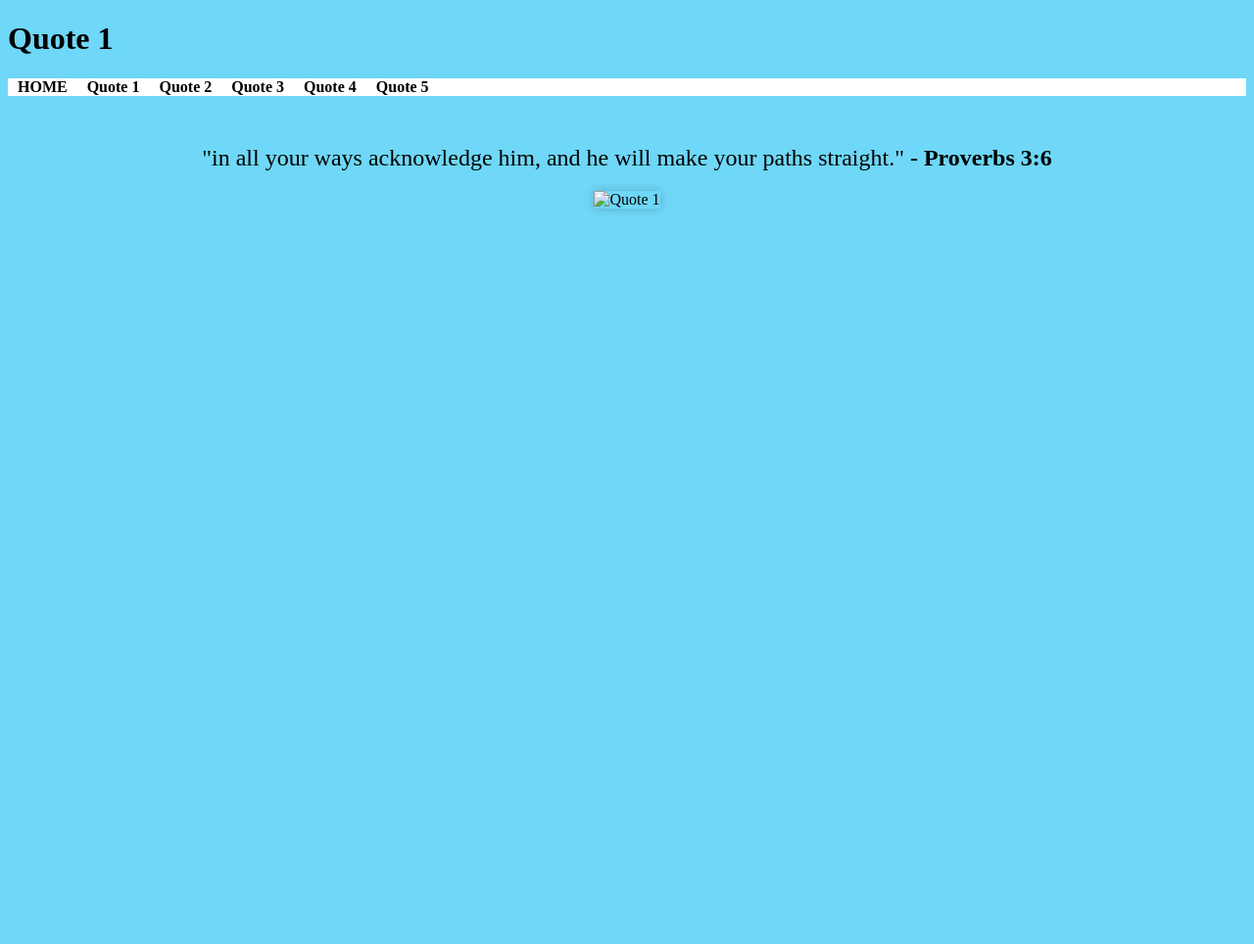
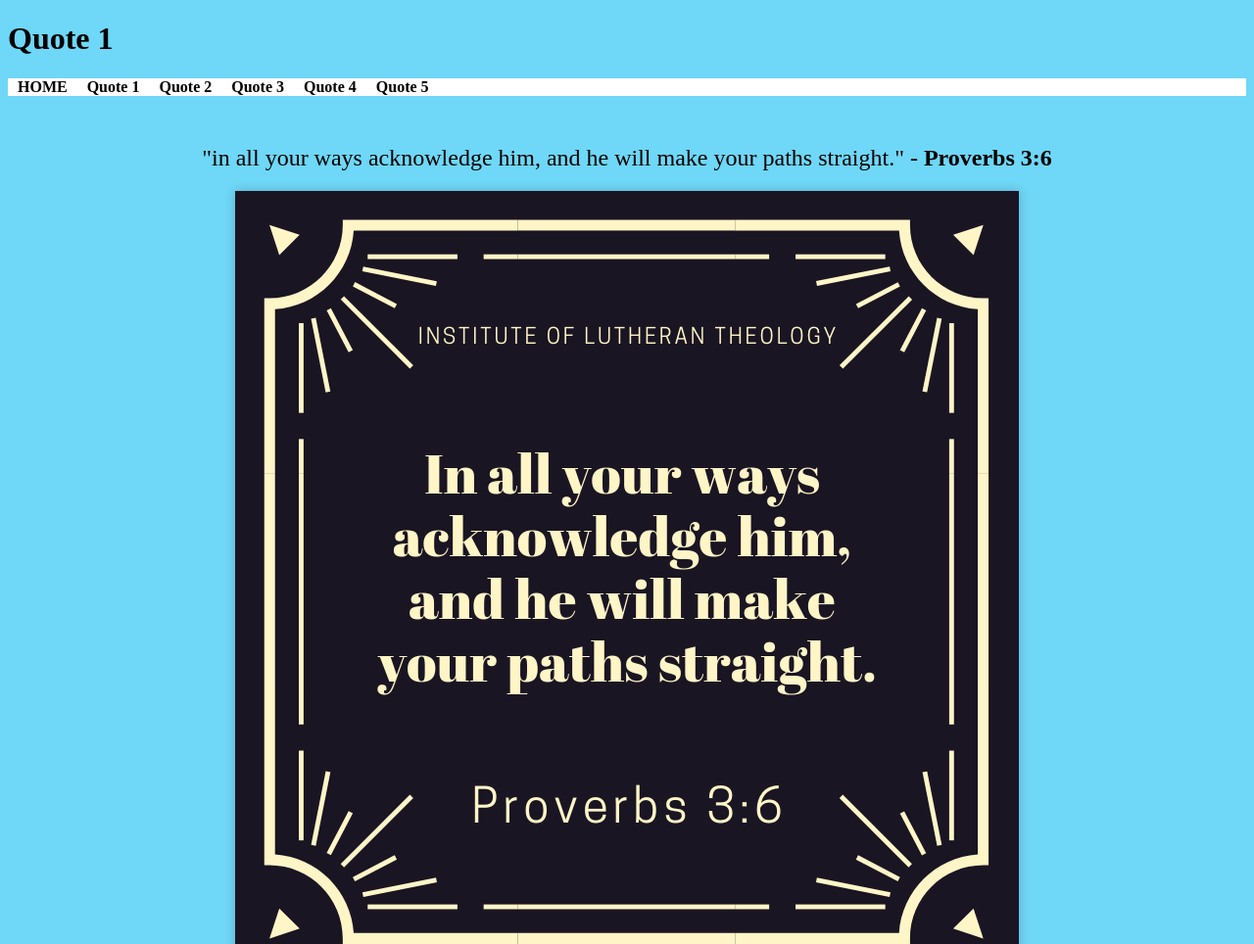
Before and after one commit to lexrao/website2, a plain HTML site: page quote1.html in a window 1280 px wide. Shown: the top 964 px of the page at 98% size. Before the commit the page ends 800 px from the top, so only its background shows below. Drawn offline with Linux system fonts and the light colour scheme.

Commit message:
Update quote1.html

```diff
--- a/quote1.html
+++ b/quote1.html
@@ -20,7 +20,7 @@
 	</header>
 	<main>
 		<p>"in all your ways acknowledge him, and he will make your paths straight." -  <b>Proverbs 3:6</b></p>
-		<img src="q1.png" alt="Quote 1">
+		<img src="https://github.com/lexrao/website2/blob/main/Photos/q1.png" alt="Quote 1">
 	</main>
 </body>
 </html>
```
